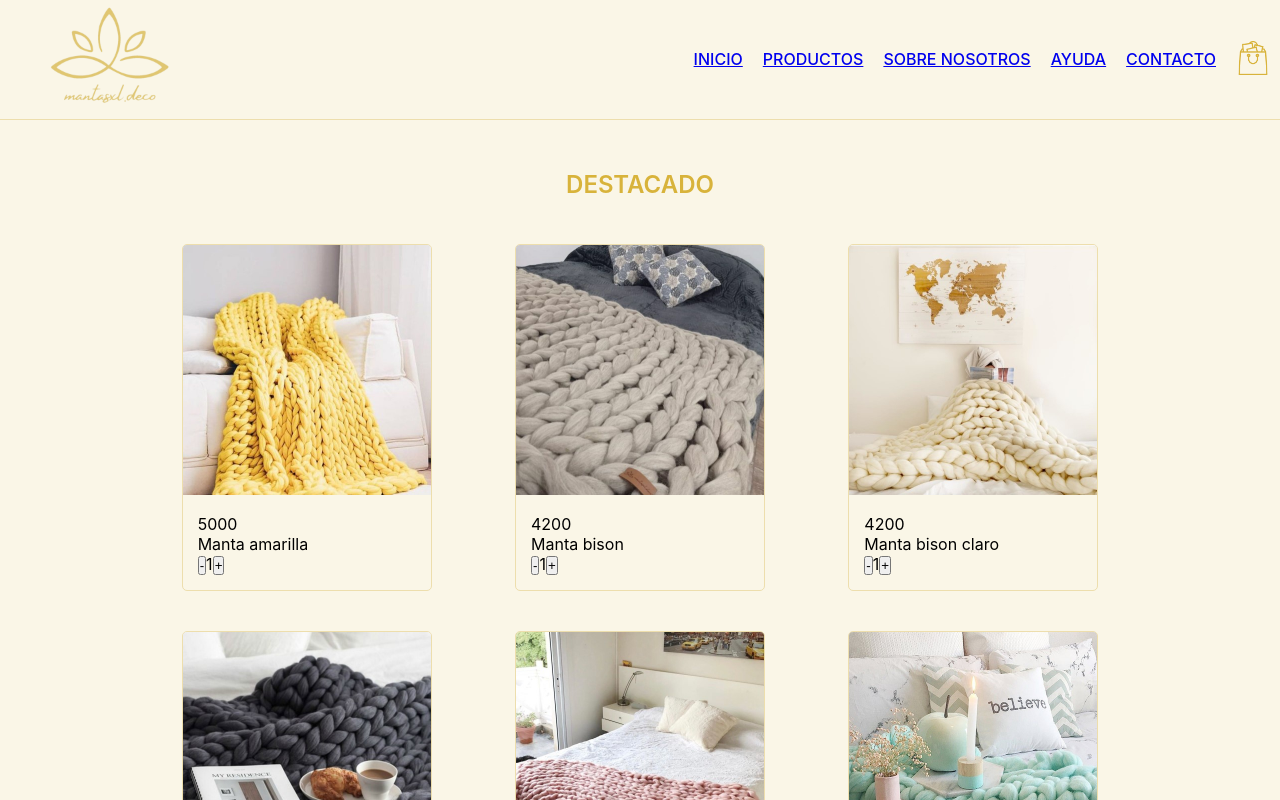
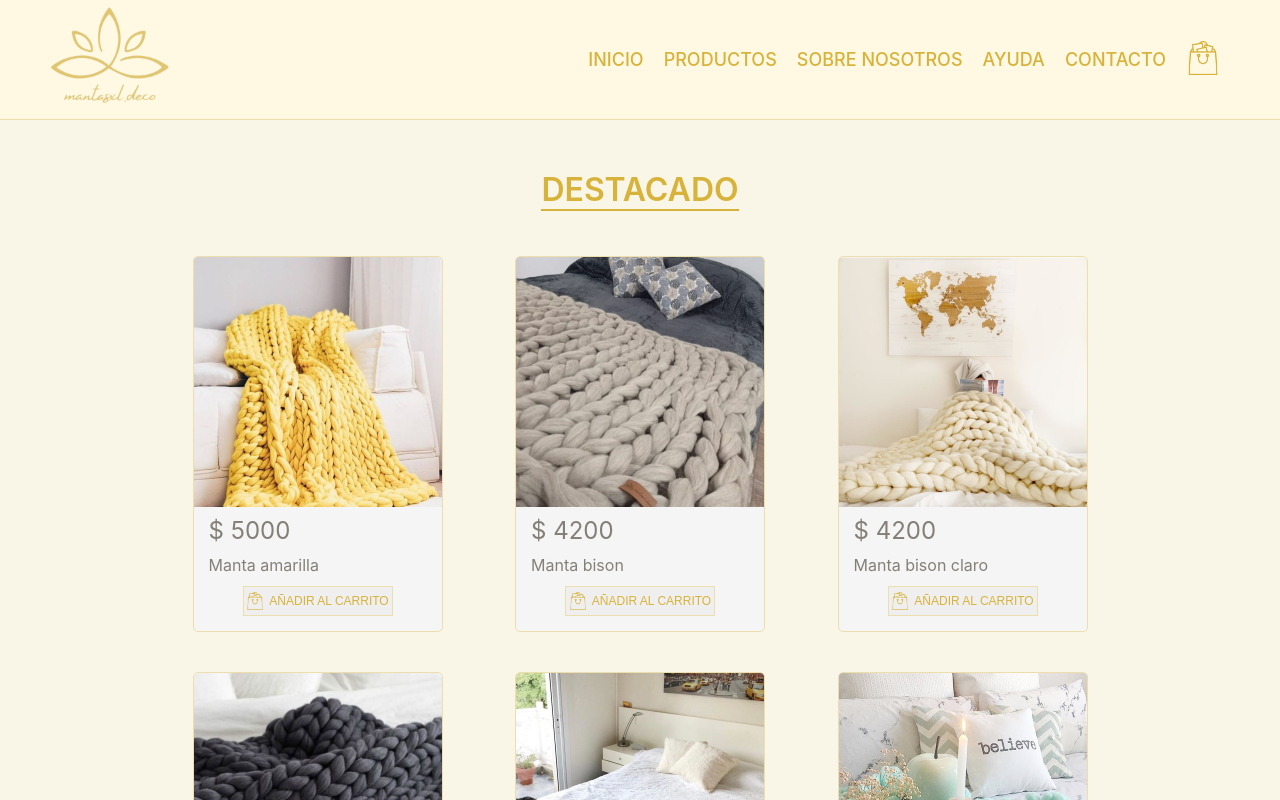
Before and after one commit to DanielAndresArias/ecommerce, a React (Create React App) app: page / in a window 1280 px wide. Shown: the top 800 px of the page. Built offline with nearby package versions, Linux system fonts and the light colour scheme.

Commit message:
Cambio del button en Card. Se implementaron algunas rutas adicionales.

```diff
--- a/src/components/CartWidget/CartWidget.js
+++ b/src/components/CartWidget/CartWidget.js
@@ -1,10 +1,11 @@
 import '../../css/style.css';
+import { Link } from 'react-router-dom';
 
 const CartWidget = () =>{
     return(
-        <div className='cartWidget'>
-            <img src={"./cart.png"} alt={"Carrito de compras"}></img>
-        </div>
+            <Link className='cartWidget' to='/'>
+                <img src={"./cart.png"} alt={"Carrito de compras"}/>
+            </Link>
     );
 }
 
--- a/src/components/Header/Header.js
+++ b/src/components/Header/Header.js
@@ -1,13 +1,14 @@
 import NavBar from '../NavBar/NavBar';
 import '../../css/style.css';
+import { Link } from 'react-router-dom';
 
 const Header = () =>{
 
     return(
         <header className='header'>
-            <div className='logo'>
+            <Link className='logo' to='/'>
                 <img src='logo.PNG'/>
-            </div>
+            </Link>
             <NavBar/>
         </header>
     )
--- a/src/components/Item/Item.js
+++ b/src/components/Item/Item.js
@@ -11,9 +11,9 @@ const Item = (props) => {
                 <img src={props.image}/>
             </div>
             <div className="info">
-                <span>{props.price}</span>
+                <span className="price">{props.price}</span>
                 <p>{props.name}</p>
-                <ItemCount initial={1} stock={5}/>
+                <ItemCount initial={0} stock={5}/>
             </div>
         </div>
     )
--- a/src/components/ItemCount/ItemCount.js
+++ b/src/components/ItemCount/ItemCount.js
@@ -1,21 +1,33 @@
-import React, { useState } from 'react';
+import React, { useState, useEffect } from 'react';
 
 
 const ItemCount = (props) =>{
 
     const [counter, setCount] = useState(props.initial);
 
+    const [countDisplay, setCountDisplay] = useState();
+
+    useEffect(() => {setCountDisplay( (counter !== 0)?
+                                <>
+                                    <button onClick={decrement}>-</button>
+                                    <span>
+                                        {counter}
+                                    </span>
+                                    <button onClick={increment}>+</button>
+                                </>
+                                :
+                                <>
+                                    <button className='addToCart' onClick={increment}><img src={"./cart.png"} alt={"Carrito de compras"}/>Añadir al carrito</button>
+                                </>)
+    }, [counter])
+
     const increment = (() => {(counter < props.stock)&& setCount(counter+1)});
 
     const decrement = (() => {(counter > props.initial)&& setCount(counter-1)});
 
     return (
-        <div>
-            <button onClick={decrement}>-</button>
-            <span>
-                {counter}
-            </span>
-            <button onClick={increment}>+</button>
+        <div className='count'>
+            {countDisplay}
         </div>
     )
 }
--- a/src/components/Menu/Menu.js
+++ b/src/components/Menu/Menu.js
@@ -6,9 +6,10 @@ import SubMenu from '../SubMenu/SubMenu';
 const Menu = (props) =>{
     return(
         <ul className='menu--desktop'>
-            {props.pages.map((page) => {
-                return (page === "productos")? <li key={page}> <NavLink to={'/'}> {page} </NavLink> <SubMenu items={props.products}/> </li> :
-                                               <li key={page}> <NavLink> {page} </NavLink> </li>
+            {props.pages.map((page, i) => {
+                return (page === "productos")?
+                <li key={page}> <NavLink to={'/' + page}> {page} </NavLink> <SubMenu items={props.products}/> </li> :
+                <li key={page}> <NavLink to={'/' + ((page === 'home')? '' : page)}> {page} </NavLink> </li>
             })}
             <CartWidget/>
         </ul>
--- a/src/css/style.css
+++ b/src/css/style.css
@@ -5,10 +5,32 @@
 
 /* VARIABLES */
 /* Paleta de Colores */
+/* Scrollbar Personalizada */
+body::-webkit-scrollbar {
+  -webkit-appearance: none;
+  background-color: #FAF6E7; }
+
+body::-webkit-scrollbar:vertical {
+  width: 10px; }
+
+body::-webkit-scrollbar-button:increment, body::-webkit-scrollbar-button {
+  display: none; }
+
+body::-webkit-scrollbar:horizontal {
+  height: 10px; }
+
+body::-webkit-scrollbar-thumb {
+  background-color: #a7a39a;
+  border-radius: 20px;
+  border: 2px solid #fff8e2; }
+
+body::-webkit-scrollbar-track {
+  border-radius: 10px; }
+
+/* HEADER */
 .header {
-  background-color: #FAF6E7;
-  color: #D8B33B;
-  font-size: 16px;
+  background-color: #fff8e2;
+  font-size: 18px;
   font-weight: 500;
   display: flex;
   flex-flow: row nowrap;
@@ -17,6 +39,7 @@
   height: 120px;
   position: sticky;
   top: 0;
+  z-index: 500;
   border-bottom: 1px solid #EDDEAD; }
 
 .logo {
@@ -29,7 +52,8 @@
   display: flex;
   flex-flow: row nowrap;
   align-items: center;
-  justify-content: space-around; }
+  justify-content: space-around;
+  margin-right: 50px; }
 
 .menu--desktop {
   display: flex;
@@ -44,13 +68,18 @@
     position: relative;
     cursor: pointer;
     border-bottom: 1px solid #FAF6E7; }
+    .menu--desktop li a {
+      display: block;
+      text-decoration: none;
+      color: #D8B33B; }
     .menu--desktop li:hover {
       border-color: #D8B33B; }
       .menu--desktop li:hover .submenu {
         display: block;
-        background-color: #FAF6E7;
-        padding: 48px 0 0;
-        top: 22px;
+        background-color: #fff8e2;
+        color: #D8B33B;
+        padding: 47px 0 0;
+        top: 25px;
         left: -22px;
         text-align: left; }
 
@@ -69,7 +98,7 @@
     display: block;
     padding: 10px 15px;
     cursor: pointer;
-    border: 1px solid #FAF6E7;
+    border: 1px solid #fff8e2;
     margin: 0; }
     .submenu li:hover {
       border-color: #EDDEAD; }
@@ -84,13 +113,14 @@
     text-transform: uppercase;
     text-align: center;
     color: #D8B33B;
-    font-size: 24px;
-    font-weight: 600; }
+    font-size: 32px;
+    font-weight: 600;
+    border-bottom: 2px solid #D8B33B; }
 
 .mantas {
   display: flex;
   flex-flow: row wrap;
-  justify-content: space-around;
+  justify-content: space-evenly;
   max-width: 1000px;
   margin-bottom: 50px; }
 
@@ -99,8 +129,57 @@
   margin: 20px;
   width: 250px;
   border-radius: 5px;
-  border: 1px solid #EDDEAD; }
+  border: 1px solid #EDDEAD;
+  background-color: #F5F5F5;
+  transition: 0.75s, scale; }
   .card div img {
     width: 250px; }
   .card .info {
-    padding: 15px; }
+    display: flex;
+    flex-flow: column nowrap;
+    align-items: start;
+    justify-content: space-around;
+    padding: 0 15px 10px;
+    height: 120px;
+    color: #838078; }
+    .card .info .price {
+      font-size: 24px; }
+      .card .info .price::before {
+        content: "$ "; }
+    .card .info .count {
+      display: flex;
+      flex-flow: row nowrap;
+      align-items: center;
+      height: 30px;
+      align-self: center; }
+      .card .info .count button {
+        cursor: pointer;
+        display: flex;
+        flex-flow: row nowrap;
+        align-items: center;
+        justify-content: center;
+        width: 30px;
+        height: 100%;
+        font-size: 18px;
+        font-weight: 400;
+        border: none;
+        color: #D8B33B; }
+      .card .info .count .addToCart {
+        cursor: pointer;
+        padding: 1px;
+        width: 150px;
+        font-size: 12px;
+        font-weight: 400;
+        text-transform: uppercase;
+        border: 1px solid #EDDEAD;
+        color: #D8B33B; }
+        .card .info .count .addToCart img {
+          width: 18px;
+          margin-right: 5px; }
+      .card .info .count span {
+        height: 100%;
+        font-size: 18px;
+        padding: 0 15px;
+        background-color: #F5F5F5; }
+  .card:hover {
+    transform: scale(1.05); }
--- a/src/scss/style-scss.scss
+++ b/src/scss/style-scss.scss
@@ -4,22 +4,55 @@
     box-sizing: border-box;
 }
 
+
 /* VARIABLES */
 
 /* Paleta de Colores */
 
 $color-background: #FAF6E7;
-$color-background-white: #F3F3F3;
+$color-background-white: #fff8e2;
 $color-font: #070603;
 $color-background-footer: #070603;
 $color-font-header: #D8B33B;
-$color-font-header-light: #EDDEAD;
-$color-border-cart: #817E75;
+$color-primary-light: #EDDEAD;
+$color-gray-light: #a7a39a;
+$color-gray: #838078;
+$color-white: #F5F5F5;
+
+/* Scrollbar Personalizada */
+
+body::-webkit-scrollbar {
+    -webkit-appearance: none;
+    background-color: $color-background;
+}
+
+body::-webkit-scrollbar:vertical {
+    width:10px;
+}
+
+body::-webkit-scrollbar-button:increment,body::-webkit-scrollbar-button {
+    display: none;
+}
+
+body::-webkit-scrollbar:horizontal {
+    height: 10px;
+}
+
+body::-webkit-scrollbar-thumb {
+    background-color: $color-gray-light;
+    border-radius: 20px;
+    border: 2px solid $color-background-white;
+}
+
+body::-webkit-scrollbar-track {
+    border-radius: 10px;
+}
+
+/* HEADER */
 
 .header{
-    background-color: $color-background;
-    color: $color-font-header;
-    font-size: 16px;
+    background-color: $color-background-white;
+    font-size: 18px;
     font-weight: 500;
     display: flex;
     flex-flow: row nowrap;
@@ -28,7 +61,8 @@ $color-border-cart: #817E75;
     height: 120px;
     position: sticky;
     top: 0;
-    border-bottom: 1px solid $color-font-header-light;
+    z-index: 500;
+    border-bottom: 1px solid $color-primary-light;
 }
 
 .logo{
@@ -44,6 +78,7 @@ $color-border-cart: #817E75;
     flex-flow: row nowrap;
     align-items: center;
     justify-content: space-around;
+    margin-right: 50px;
 }
 
 .menu--desktop{
@@ -61,14 +96,21 @@ $color-border-cart: #817E75;
         cursor: pointer;
         border-bottom: 1px solid $color-background;
 
+        a{
+            display: block;
+            text-decoration: none;
+            color: $color-font-header;
+        }
+
         &:hover{
             border-color: $color-font-header;
 
             .submenu{
                 display: block;
-                background-color: $color-background;
-                padding: 48px 0 0;
-                top: 22px;
+                background-color: $color-background-white;
+                color: $color-font-header;
+                padding: 47px 0 0;
+                top: 25px;
                 left: -22px;
                 text-align: left;
             }
@@ -96,11 +138,11 @@ $color-border-cart: #817E75;
         display: block;
         padding: 10px 15px;
         cursor: pointer;
-        border: 1px solid $color-background;
+        border: 1px solid $color-background-white;
         margin: 0;
 
         &:hover{
-            border-color: $color-font-header-light;
+            border-color: $color-primary-light;
         }
     }
 }
@@ -116,15 +158,16 @@ $color-border-cart: #817E75;
         text-transform: uppercase;
         text-align: center;
         color: $color-font-header;
-        font-size: 24px;
+        font-size: 32px;
         font-weight: 600;
+        border-bottom: 2px solid $color-font-header;
     }
 }
 
 .mantas{
     display: flex;
     flex-flow: row wrap;
-    justify-content: space-around;
+    justify-content: space-evenly;
     max-width: 1000px;
     margin-bottom: 50px;
 }
@@ -134,7 +177,9 @@ $color-border-cart: #817E75;
     margin: 20px;
     width: 250px;
     border-radius: 5px;
-    border: 1px solid $color-font-header-light;
+    border: 1px solid $color-primary-light;
+    background-color: $color-white;
+    transition: 0.75s, scale;
     div{
         img{
             width: 250px;
@@ -142,6 +187,64 @@ $color-border-cart: #817E75;
     }
 
     .info{
-        padding: 15px;
+        display: flex;
+        flex-flow: column nowrap;
+        align-items: start;
+        justify-content: space-around;
+        padding: 0 15px 10px;
+        height: 120px;
+        color: $color-gray;
+        .price{
+            font-size: 24px;
+
+            &::before{
+                content: "$ ";
+            }
+        }
+        .count{
+            display: flex;
+            flex-flow: row nowrap;
+            align-items: center;
+            height: 30px;
+            align-self: center;
+            button{
+                cursor: pointer;
+                display: flex;
+                flex-flow: row nowrap;
+                align-items: center;
+                justify-content: center;
+                width: 30px;
+                height: 100%;
+                font-size: 18px;
+                font-weight: 400;
+                border: none;
+                color: $color-font-header;
+
+            }
+            .addToCart{
+                cursor: pointer;
+                padding: 1px;
+                width: 150px;
+                font-size: 12px;
+                font-weight: 400;
+                text-transform: uppercase;
+                border: 1px solid $color-primary-light;
+                color: $color-font-header;
+                img{
+                    width: 18px;
+                    margin-right: 5px;
+                }
+            }
+            span{
+                height: 100%;
+                font-size: 18px;
+                padding: 0 15px;
+                background-color: $color-white;
+            }
+        }
+    }
+
+    &:hover{
+        transform: scale(1.05);
     }
 }
```
